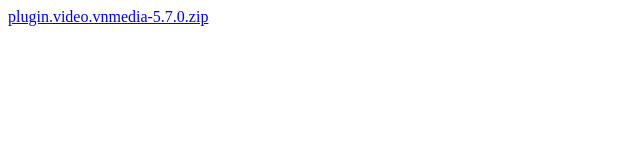
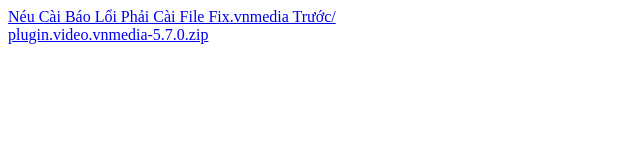
Before and after one commit to ChinhTai/chinhtai.github.io, a plain HTML site: page VnMedia-21/index.html in a window 1280 px wide. Shown: the whole page, without its empty margins (0-640 px from the left). Drawn offline with Linux system fonts and the light colour scheme.

Commit message:
Update index.html

```diff
--- a/VnMedia-21/index.html
+++ b/VnMedia-21/index.html
@@ -1,3 +1,5 @@
 <!DOCTYPE html>
+<a href="Néu Cài Báo Lổi Phải Cài File Fix.vnmedia Trước/">Néu Cài Báo Lổi Phải Cài File Fix.vnmedia Trước/</a>
+<br>
 <a href="plugin.video.vnmedia-5.7.0.zip">plugin.video.vnmedia-5.7.0.zip</a>
 <br>
```
